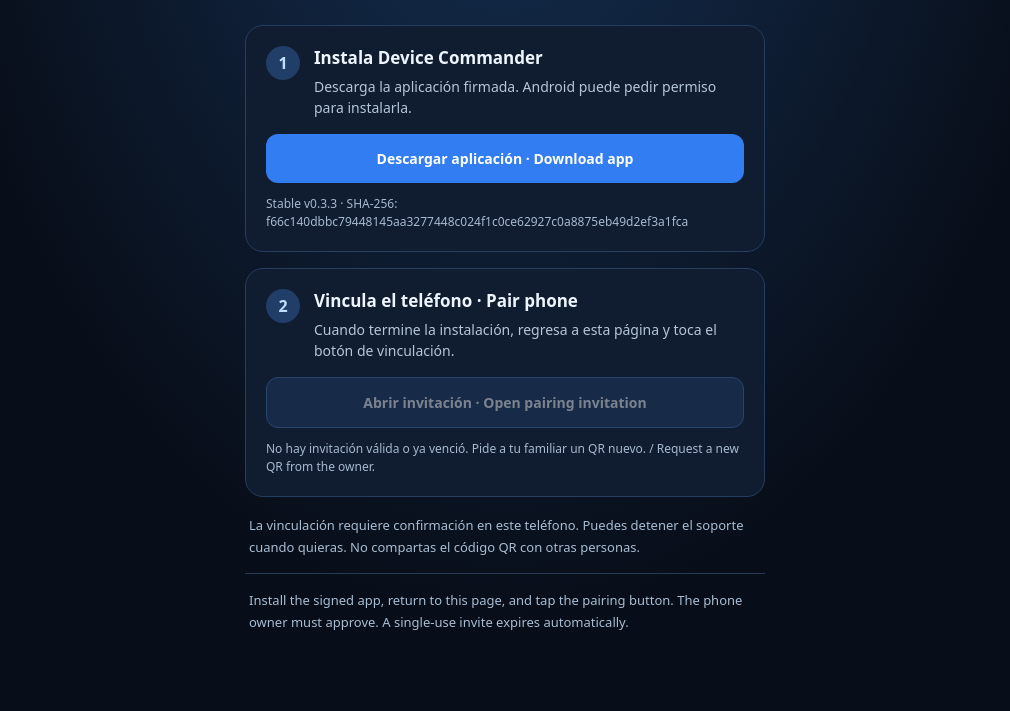
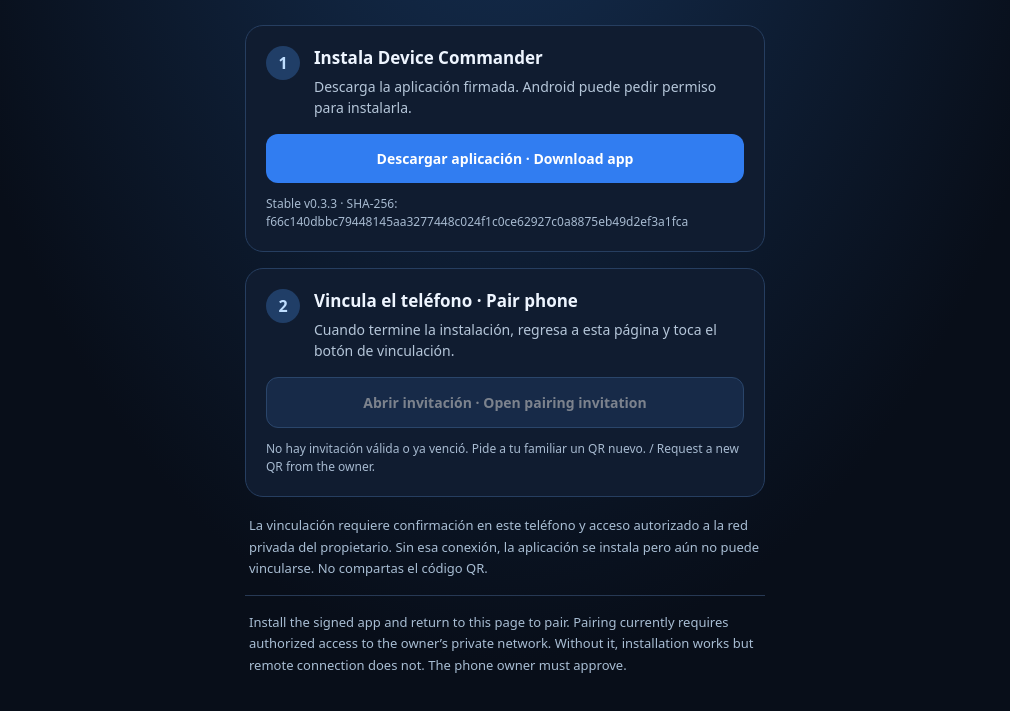
Before and after one commit to guitars199415/device-commander-downloads, a plain HTML site: page index.html in a window 1280 px wide. Shown: the part 305-1016 px from the top of the page, without its empty margins (135-1145 px from the left). Drawn offline with Linux system fonts and the light colour scheme.

Commit message:
Explain private-network requirement before family installation

```diff
--- a/index.html
+++ b/index.html
@@ -7,7 +7,7 @@
   <meta http-equiv="Content-Security-Policy" content="default-src 'none'; script-src 'self'; style-src 'self'; connect-src 'self'; img-src 'self'; base-uri 'none'; form-action 'none'">
   <title>Device Commander · Instalación segura</title>
   <link rel="stylesheet" href="./style.css">
-  <script src="./setup.js?v=3" defer></script>
+  <script src="./setup.js?v=4" defer></script>
 </head>
 <body>
   <main class="shell">
@@ -25,8 +25,8 @@
       <a id="pair" class="button secondary disabled" aria-disabled="true" tabindex="-1">Abrir invitación · Open pairing invitation</a>
       <p class="detail" id="pair-status" role="status">Comprobando invitación…</p>
     </section>
-    <p class="notice">La vinculación requiere confirmación en este teléfono. Puedes detener el soporte cuando quieras. No compartas el código QR con otras personas.</p>
-    <p class="english">Install the signed app, return to this page, and tap the pairing button. The phone owner must approve. A single-use invite expires automatically.</p>
+    <p class="notice">La vinculación requiere confirmación en este teléfono y acceso autorizado a la red privada del propietario. Sin esa conexión, la aplicación se instala pero aún no puede vincularse. No compartas el código QR.</p>
+    <p class="english">Install the signed app and return to this page to pair. Pairing currently requires authorized access to the owner’s private network. Without it, installation works but remote connection does not. The phone owner must approve.</p>
   </main>
 </body>
 </html>
```
